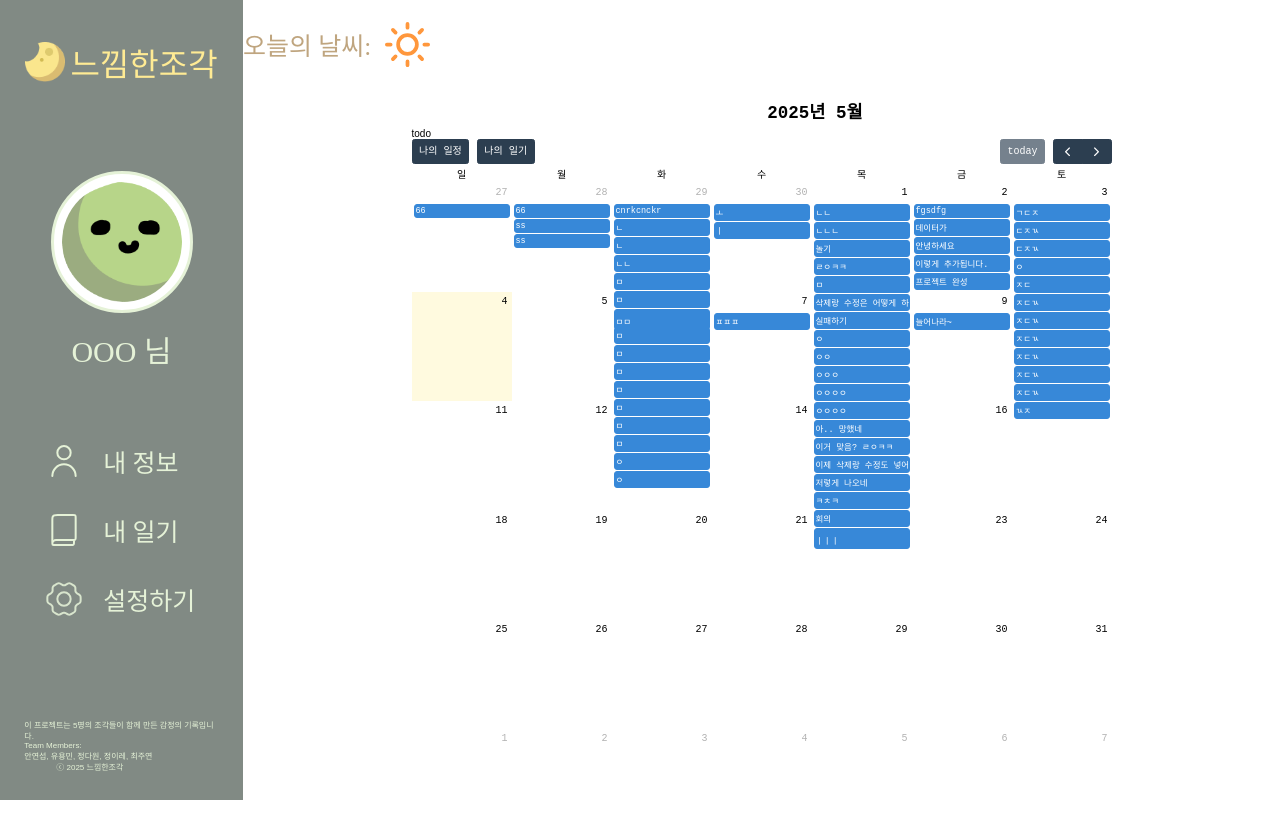
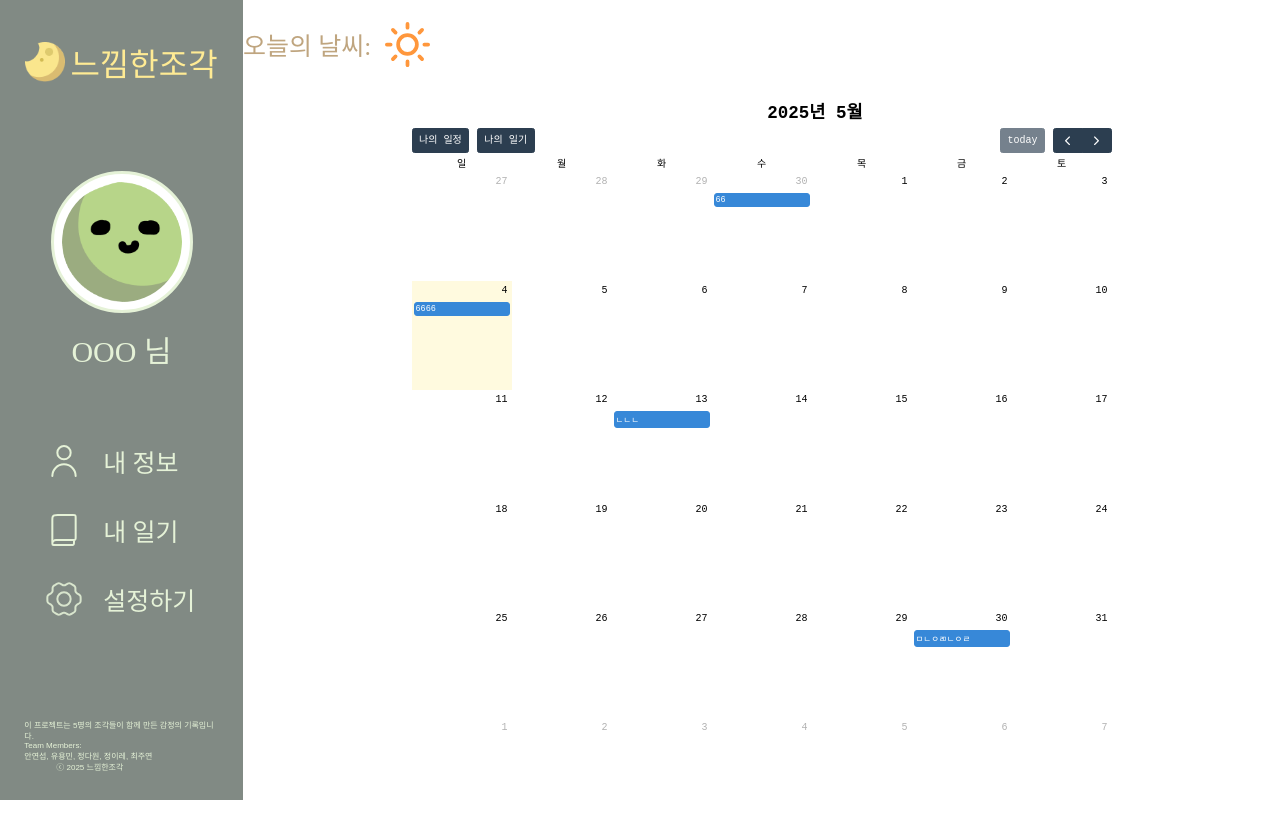
Before and after one commit to koalnuFinalProject3/FinalProject, a React (Vite) app: page /main in a window 1280 px wide. Built offline with nearby package versions, Linux system fonts and the light colour scheme; data requests are answered from the project's data file; a web font is replaced by a local one.

Commit message:
feat: 2 todomodal inner - check, delete function

```diff
--- a/db.json
+++ b/db.json
@@ -1,376 +1,34 @@
 {
   "todos": [
     {
-      "id": 1,
-      "selectedDate": "2025-05-01",
-      "contents": "회의",
+      "contents": "ㄴㄴㄴ",
+      "selectedDate": "2025-05-13",
+      "endYn": false,
+      "id": 5
+    },
+    {
+      "contents": "ㅁㄴㅇㄻㄴㅇㄹ",
+      "selectedDate": "2025-05-30",
+      "endYn": false,
+      "id": 6
+    },
+    {
+      "contents": "ㅁㄴㅇㄹ",
+      "selectedDate": "2025-06-14",
+      "endYn": false,
+      "id": 7
+    },
+    {
+      "id": "_4glnxggzq",
+      "contents": "66",
+      "selectedDate": "2025-04-30",
       "endYn": false
     },
     {
-      "id": "6e79",
-      "contents": "놀기",
-      "selectedDate": "2025-05-01",
+      "id": "_48p8lwwyt",
+      "contents": "6666",
+      "selectedDate": "2025-05-04",
       "endYn": false
-    },
-    {
-      "id": "5500",
-      "contents": "실패하기",
-      "selectedDate": "2025-05-01",
-      "endYn": false
-    },
-    {
-      "id": "cb9a",
-      "contents": "아.. 망했네",
-      "selectedDate": "2025-05-01",
-      "endYn": false
-    },
-    {
-      "id": "96ce",
-      "contents": "저렇게 나오네",
-      "selectedDate": "2025-05-01",
-      "endYn": false
-    },
-    {
-      "id": "ad2a",
-      "contents": "ㄹㅇㅋㅋ",
-      "selectedDate": "2025-05-01",
-      "endYn": false
-    },
-    {
-      "id": "4524",
-      "contents": "이제 삭제랑 수정도 넣어야겠지?",
-      "selectedDate": "2025-05-01",
-      "endYn": false
-    },
-    {
-      "id": "e148",
-      "contents": "삭제랑 수정은 어떻게 하냐.. 그리고 이거 디자인은 어떻게 하냐",
-      "selectedDate": "2025-05-01",
-      "endYn": false
-    },
-    {
-      "id": "7b70",
-      "contents": "이거 맞음? ㄹㅇㅋㅋ",
-      "selectedDate": "2025-05-01",
-      "endYn": false
-    },
-    {
-      "id": "31b0",
-      "contents": "늘어나라~",
-      "selectedDate": "2025-05-09",
-      "endYn": false
-    },
-    {
-      "id": "2fd5",
-      "contents": "안녕하세요",
-      "selectedDate": "2025-05-02",
-      "endYn": false
-    },
-    {
-      "id": "9f61",
-      "contents": "데이터가",
-      "selectedDate": "2025-05-02",
-      "endYn": false
-    },
-    {
-      "id": "51f5",
-      "contents": "이렇게 추가됩니다.",
-      "selectedDate": "2025-05-02",
-      "endYn": false
-    },
-    {
-      "contents": "fgsdfg",
-      "selectedDate": "2025-05-02",
-      "endYn": false,
-      "id": "DeiTsyf"
-    },
-    {
-      "contents": "프로젝트 완성",
-      "selectedDate": "2025-05-02",
-      "endYn": false,
-      "id": "fVp-8lN"
-    },
-    {
-      "contents": "ㅏㅏㅏㅏ",
-      "selectedDate": "2025-05-01",
-      "endYn": false,
-      "id": "0nCj9X-"
-    },
-    {
-      "contents": "ㅋㅊㅋ",
-      "selectedDate": "2025-05-01",
-      "endYn": false,
-      "id": "3gnnIvD"
-    },
-    {
-      "contents": "ㅇㅇ",
-      "selectedDate": "2025-05-01",
-      "endYn": false,
-      "id": "1zrDexw"
-    },
-    {
-      "contents": "ㄴㄴㄴ",
-      "selectedDate": "2025-05-01",
-      "endYn": false,
-      "id": "Asrb09I"
-    },
-    {
-      "contents": "ㄴㄴ",
-      "selectedDate": "2025-05-01",
-      "endYn": false,
-      "id": "aO1n9sU"
-    },
-    {
-      "contents": "ㅇ",
-      "selectedDate": "2025-05-01",
-      "endYn": false,
-      "id": "p9fFcGG"
-    },
-    {
-      "contents": "ㅇㅇㅇㅇ",
-      "selectedDate": "2025-05-01",
-      "endYn": false,
-      "id": "z2IOsHJ"
-    },
-    {
-      "contents": "ㅇㅇㅇㅇ",
-      "selectedDate": "2025-05-01",
-      "endYn": false,
-      "id": "srRQKZ-"
-    },
-    {
-      "contents": "ㅇㅇㅇ",
-      "selectedDate": "2025-05-01",
-      "endYn": false,
-      "id": "fOEuaji"
-    },
-    {
-      "contents": "ㅁ",
-      "selectedDate": "2025-05-01",
-      "endYn": false,
-      "id": "RIZ1X8M"
-    },
-    {
-      "contents": "ㅍㅍㅍ",
-      "selectedDate": "2025-05-07",
-      "endYn": true,
-      "id": "pC7pXCC"
-    },
-    {
-      "contents": "ㅇ",
-      "selectedDate": "2025-05-03",
-      "endYn": true,
-      "id": "iHDm__P"
-    },
-    {
-      "contents": "ㄳㅈ",
-      "selectedDate": "2025-05-03",
-      "endYn": true,
-      "id": "CKKKUJ_"
-    },
-    {
-      "contents": "ㄷㅈㄳ",
-      "selectedDate": "2025-05-03",
-      "endYn": true,
-      "id": "BsXUi_z"
-    },
-    {
-      "contents": "ㅈㄷㄳ",
-      "selectedDate": "2025-05-03",
-      "endYn": true,
-      "id": "lKSrtn6"
-    },
-    {
-      "contents": "ㅈㄷ",
-      "selectedDate": "2025-05-03",
-      "endYn": true,
-      "id": "uuMzJRl"
-    },
-    {
-      "contents": "ㄱㄷㅈ",
-      "selectedDate": "2025-05-03",
-      "endYn": true,
-      "id": "QWZfvH9"
-    },
-    {
-      "contents": "ㅈㄷㄳ",
-      "selectedDate": "2025-05-03",
-      "endYn": true,
-      "id": "7u1yLj6"
-    },
-    {
-      "contents": "ㅈㄷㄳ",
-      "selectedDate": "2025-05-03",
-      "endYn": true,
-      "id": "Z1TlpyA"
-    },
-    {
-      "contents": "ㅈㄷㄳ",
-      "selectedDate": "2025-05-03",
-      "endYn": true,
-      "id": "qWOuByH"
-    },
-    {
-      "contents": "ㅈㄷㄳ",
-      "selectedDate": "2025-05-03",
-      "endYn": true,
-      "id": "uxjh14C"
-    },
-    {
-      "contents": "ㅈㄷㄳ",
-      "selectedDate": "2025-05-03",
-      "endYn": true,
-      "id": "-Dhgs1M"
-    },
-    {
-      "contents": "ㄷㅈㄳ",
-      "selectedDate": "2025-05-03",
-      "endYn": true,
-      "id": "jgcbfNt"
-    },
-    {
-      "contents": "ㅣㅣㅣ",
-      "selectedDate": "2025-05-22",
-      "endYn": false,
-      "id": "ffsOpdp"
-    },
-    {
-      "contents": "ㅁㅁ",
-      "selectedDate": "2025-05-06",
-      "endYn": false,
-      "id": "Iu7ZMcG"
-    },
-    {
-      "contents": "ㅣ",
-      "selectedDate": "2025-04-30",
-      "endYn": false,
-      "id": "cBKCOKl"
-    },
-    {
-      "contents": "ㅗ",
-      "selectedDate": "2025-04-30",
-      "endYn": true,
-      "id": "cpv-7iz"
-    },
-    {
-      "contents": "ㅁ",
-      "selectedDate": "2025-04-29",
-      "endYn": false,
-      "id": "5fECl6Y"
-    },
-    {
-      "contents": "ㄴ",
-      "selectedDate": "2025-04-29",
-      "endYn": false,
-      "id": "YsZSzLz"
-    },
-    {
-      "contents": "ㅁ",
-      "selectedDate": "2025-04-29",
-      "endYn": false,
-      "id": "7L-NkIN"
-    },
-    {
-      "contents": "ㄴ",
-      "selectedDate": "2025-04-29",
-      "endYn": false,
-      "id": "EvMDzUv"
-    },
-    {
-      "contents": "ㅇ",
-      "selectedDate": "2025-04-29",
-      "endYn": false,
-      "id": "JbPQYKE"
-    },
-    {
-      "contents": "ㄴㄴ",
-      "selectedDate": "2025-04-29",
-      "endYn": false,
-      "id": "MYkrv4I"
-    },
-    {
-      "contents": "ㅇ",
-      "selectedDate": "2025-04-29",
-      "endYn": false,
-      "id": "slVy9Hp"
-    },
-    {
-      "contents": "ㅁ",
-      "selectedDate": "2025-04-29",
-      "endYn": false,
-      "id": "XtA5Dxd"
-    },
-    {
-      "contents": "ㅁ",
-      "selectedDate": "2025-04-29",
-      "endYn": false,
-      "id": "fUbp24J"
-    },
-    {
-      "contents": "ㅁ",
-      "selectedDate": "2025-04-29",
-      "endYn": false,
-      "id": "PAoR_wy"
-    },
-    {
-      "contents": "ㅁ",
-      "selectedDate": "2025-04-29",
-      "endYn": false,
-      "id": "vmi7OHF"
-    },
-    {
-      "contents": "ㅁ",
-      "selectedDate": "2025-04-29",
-      "endYn": false,
-      "id": "cKNswUA"
-    },
-    {
-      "contents": "ㅁ",
-      "selectedDate": "2025-04-29",
-      "endYn": false,
-      "id": "HoRBZJQ"
-    },
-    {
-      "contents": "ㅁ",
-      "selectedDate": "2025-04-29",
-      "endYn": false,
-      "id": "WmlQbI4"
-    },
-    {
-      "contents": "ㅁ",
-      "selectedDate": "2025-04-29",
-      "endYn": false,
-      "id": "PZkK-dP"
-    },
-    {
-      "contents": "cnrkcnckr",
-      "selectedDate": "2025-04-29",
-      "endYn": false,
-      "id": "UM-xSsw"
-    },
-    {
-      "contents": "ss",
-      "selectedDate": "2025-04-28",
-      "endYn": true,
-      "id": "9gggNO5"
-    },
-    {
-      "contents": "ss",
-      "selectedDate": "2025-04-28",
-      "endYn": true,
-      "id": "LpNFqzO"
-    },
-    {
-      "contents": "66",
-      "selectedDate": "2025-04-28",
-      "endYn": true,
-      "id": "fBd6LA3"
-    },
-    {
-      "contents": "66",
-      "selectedDate": "2025-04-27",
-      "endYn": false,
-      "id": "kj0IxSQ"
     }
   ],
   "emotion": [
--- a/src/pages/main-page/components/CalendarTodo/CalendarTodo.jsx
+++ b/src/pages/main-page/components/CalendarTodo/CalendarTodo.jsx
@@ -25,11 +25,6 @@ const CalendarTodo = ({ setCalendarType }) => {
       setIsLoading(true);
       const data = await getTodos();
       setTodos(data || []);
-
-
-
-
-
     } catch (err) {
       console.log('Failed to fetch todos:', err.message);
     } finally {
@@ -57,11 +52,16 @@ const CalendarTodo = ({ setCalendarType }) => {
     date: todo.selectedDate,
   }));
 
+  function randomIDGenerate(){
+    return '_' + Math.random().toString(36).substr(2, 9);
+  }
+
   const handleAddTodo = async (e) => {
     e.preventDefault();
     if (!newTodoContent.trim()) return null;
 
     const newTodo = {
+      id : randomIDGenerate(),
       contents: newTodoContent,
       selectedDate: selectedDate,
       endYn: false,
@@ -79,9 +79,16 @@ const CalendarTodo = ({ setCalendarType }) => {
     }
   };
 
-  const handleDeleteTodo = (id) => {
-    const newTodoList = todoList.filter((_, i) => i !== index);
-    setTodoList(newTodoList);
+  const handleDeleteTodo = async (id) => {
+    try {
+      setIsLoading(true);
+      await deleteTodo(id);
+      await fetchTodos();
+    } catch (err) {
+      console.error('삭제 실패:', err);
+    } finally {
+      setIsLoading(false);
+    }
   };
 
     // 체크 상태 변경 함수
@@ -102,7 +109,6 @@ const CalendarTodo = ({ setCalendarType }) => {
 
   return (
     <div className="calendarArea">
-      todo
       <FullCalendar
         plugins={[dayGridPlugin, interactionPlugin]}
         dateClick={handleDateClick}
--- a/src/pages/main-page/components/CalendarTodo/ToDo.jsx
+++ b/src/pages/main-page/components/CalendarTodo/ToDo.jsx
@@ -16,9 +16,9 @@ const ToDo = ({
   console.log(filteredEvents, 'filteredEvent');
 
   // filteredCheckedEvents에 checked 상태를 추가한 새로운 배열 상태 관리
-  // const [todoList, setTodoList] = useState(
-  //   filteredCheckedEvents.map((event) => ({ ...event, checked: false }))
-  // );
+  const [todoList, setTodoList] = useState(
+    filteredEvents.map((event) => ({ ...event, checked: false }))
+  );
 
   // 체크된 할 일 개수 계산
   const completedCount = filteredEvents.filter(event => event.endYn).length;
@@ -66,7 +66,11 @@ const ToDo = ({
       <ul>
         {filteredEvents.map((event, index) => (
           <li key={index}>
-            <div>{event.contents}</div>
+            <div
+              className={event.endYn ? styles.completedText : ''}
+            >
+              {event.contents}
+            </div>
             <div className={styles.editIcons}>
               <div>
                 <label className={styles.checkboxContainer}>
--- a/src/pages/main-page/components/CalendarTodo/ToDo.module.css
+++ b/src/pages/main-page/components/CalendarTodo/ToDo.module.css
@@ -1,7 +1,7 @@
 .modalcontainer{
   width: 100vw;
   max-width: 50rem;
-  height: 88vh;
+  height: 60vh;
 }
 .progressContainerContainer{
   width: 80%;
@@ -75,6 +75,21 @@ li{
   display: flex;
   justify-content: space-between;
   padding: 0.2rem;
+}
+.completedText {
+  position: relative;
+  color: inherit;
+}
+.completedText::after {
+  content: '';
+  position: absolute;
+  top: 25%;
+  left: 0;
+  width: 100%;
+  height: 0.2rem;
+  background-color: #4caf4fab ;
+  pointer-events: none;
+  transform: translateY(-50%);
 }
 .editIcons{
   display: flex;
```
